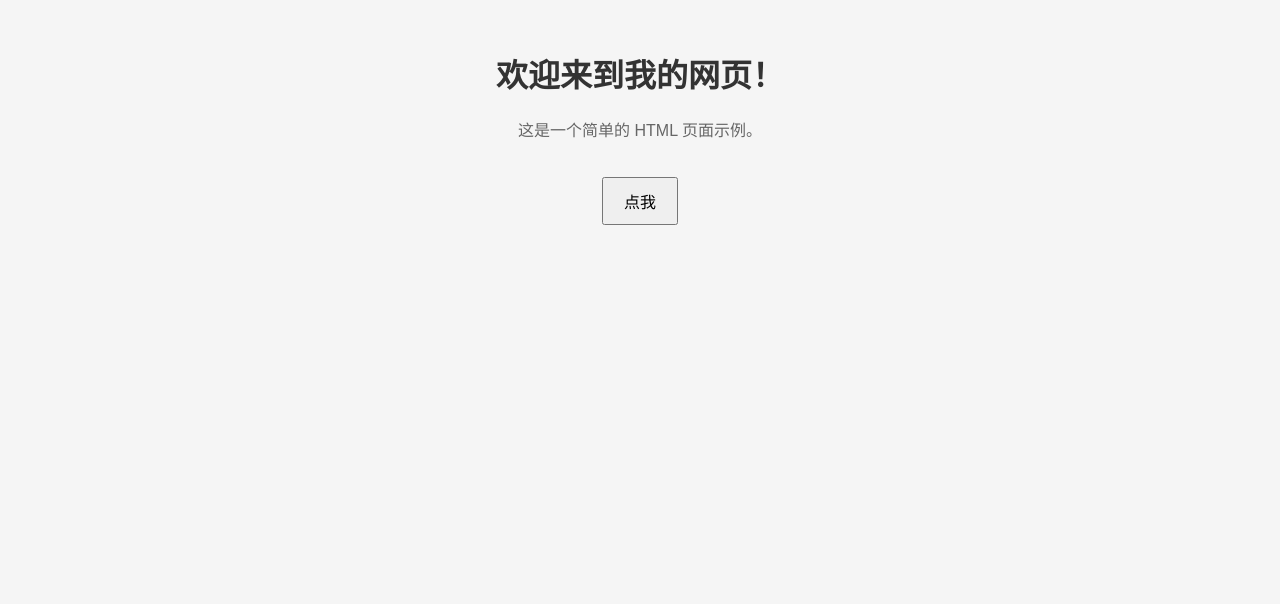
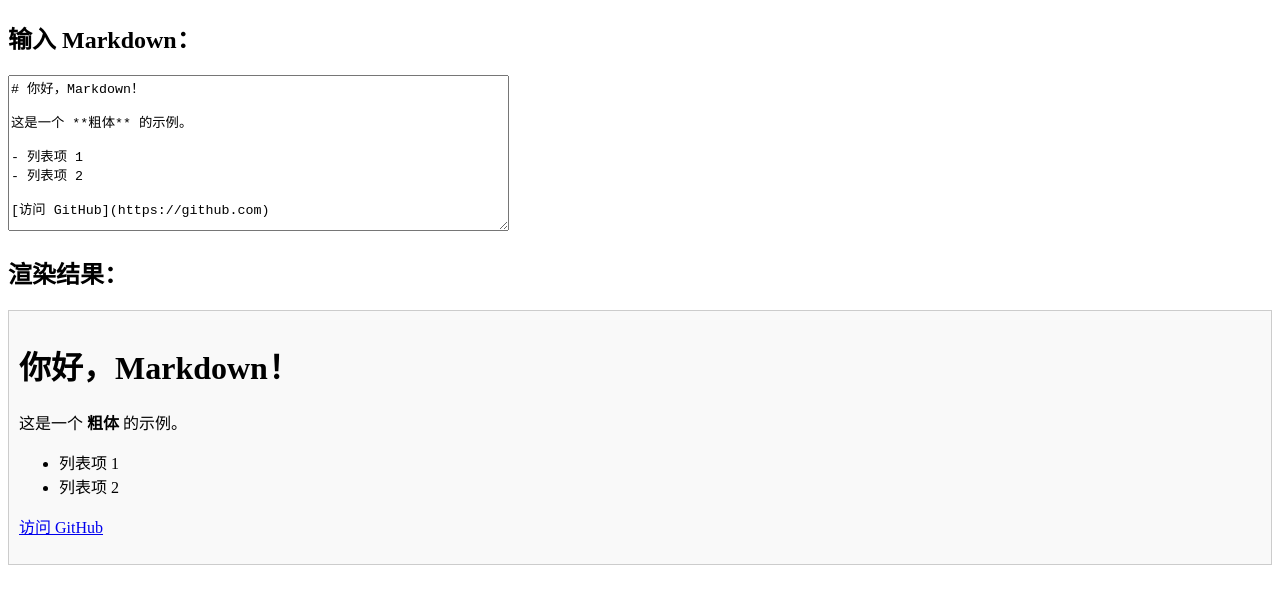
Before and after one commit to tea423/PublicServer, a plain HTML site: page index.html in a window 1280 px wide. Drawn offline with nearby package versions, Linux system fonts and the light colour scheme.

Commit message:
Update index.html

```diff
--- a/index.html
+++ b/index.html
@@ -1,33 +1,50 @@
 <!DOCTYPE html>
 <html lang="zh-CN">
 <head>
-    <meta charset="UTF-8">
-    <meta name="viewport" content="width=device-width, initial-scale=1.0">
-    <title>我的第一个网页</title>
-    <style>
-        body {
-            font-family: Arial, sans-serif;
-            text-align: center;
-            margin-top: 50px;
-            background-color: #f5f5f5;
-        }
-        h1 {
-            color: #333;
-        }
-        p {
-            color: #666;
-        }
-        button {
-            padding: 10px 20px;
-            font-size: 16px;
-            cursor: pointer;
-            margin-top: 20px;
-        }
-    </style>
+  <meta charset="UTF-8" />
+  <title>Markdown 渲染示例</title>
+  <!-- 引入 marked.js -->
+  <script src="https://cdn.jsdelivr.net/npm/marked/marked.min.js"></script>
+  <style>
+    #preview {
+      border: 1px solid #ccc;
+      padding: 10px;
+      margin-top: 20px;
+      background: #f9f9f9;
+    }
+  </style>
 </head>
 <body>
-    <h1>欢迎来到我的网页！</h1>
-    <p>这是一个简单的 HTML 页面示例。</p>
-    <button onclick="alert('你点击了按钮！')">点我</button>
+
+  <h2>输入 Markdown：</h2>
+  <textarea id="markdown-input" rows="10" cols="60"># 你好，Markdown！
+
+这是一个 **粗体** 的示例。
+
+- 列表项 1
+- 列表项 2
+
+[访问 GitHub](https://github.com)
+    </textarea>
+
+  <h2>渲染结果：</h2>
+  <div id="preview"></div>
+
+  <script>
+    // 获取输入的 markdown 文本
+    const input = document.getElementById('markdown-input').value;
+
+    // 配置 marked（可选）
+    marked.setOptions({
+      breaks: true,    // 支持换行符转 <br>
+      gfm: true        // 启用 GitHub Flavored Markdown
+    });
+
+    // 将 markdown 转为 html
+    const html = marked.parse(input);
+
+    // 将 html 插入到预览区域
+    document.getElementById('preview').innerHTML = html;
+  </script>
+
 </body>
-</html>
```
